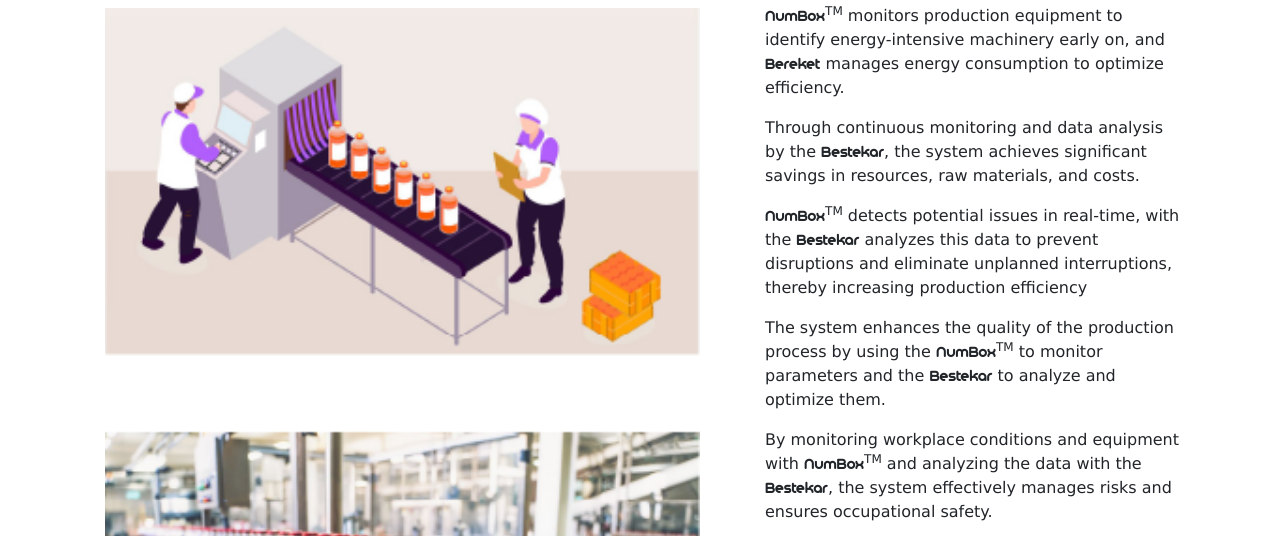
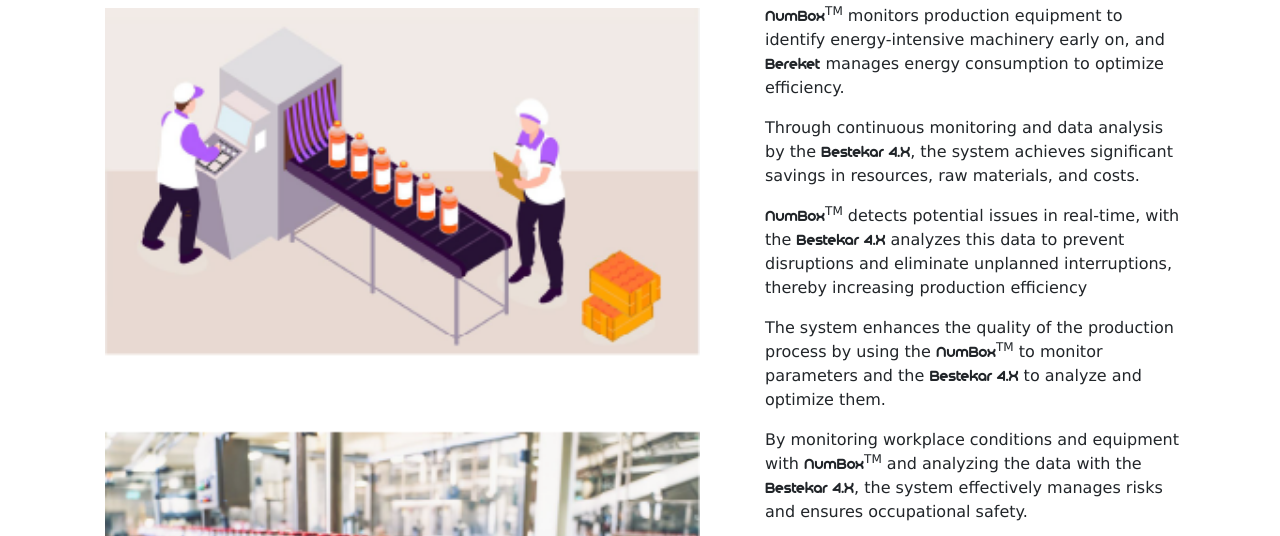
Before and after one commit to codingwithmeow/casestudy2, a plain HTML site: page fandb.html in a window 1280 px wide. Shown: the part 264-800 px from the top of the page. Drawn offline with Linux system fonts and the light colour scheme.

Commit message:
Update fandb.html

```diff
--- a/fandb.html
+++ b/fandb.html
@@ -40,10 +40,10 @@
             <div class="card side-page col-xl-12 col-lg-12 col-md-12">
               <p></p>
               <p><span>NumBox</span><sup>TM</sup> monitors production equipment to identify energy-intensive machinery early on, and <span>Bereket</span> manages energy consumption to optimize efficiency.</p>
-              <p>Through continuous monitoring and data analysis by the <span>Bestekar</span>, the system achieves significant savings in resources, raw materials, and costs.</p>
-              <p><span>NumBox</span><sup>TM</sup> detects potential issues in real-time, with the <span>Bestekar</span> analyzes this data to prevent disruptions and eliminate unplanned interruptions, thereby increasing production efficiency</p>
-              <p>The system enhances the quality of the production process by using the <span>NumBox</span><sup>TM</sup> to monitor parameters and the <span>Bestekar</span> to analyze and optimize them.</p>
-              <p>By monitoring workplace conditions and equipment with <span>NumBox</span><sup>TM</sup> and analyzing the data with the <span>Bestekar</span>, the system effectively manages risks and ensures occupational safety.</p>
+              <p>Through continuous monitoring and data analysis by the <span>Bestekar 4.X</span>, the system achieves significant savings in resources, raw materials, and costs.</p>
+              <p><span>NumBox</span><sup>TM</sup> detects potential issues in real-time, with the <span>Bestekar 4.X</span> analyzes this data to prevent disruptions and eliminate unplanned interruptions, thereby increasing production efficiency</p>
+              <p>The system enhances the quality of the production process by using the <span>NumBox</span><sup>TM</sup> to monitor parameters and the <span>Bestekar 4.X</span> to analyze and optimize them.</p>
+              <p>By monitoring workplace conditions and equipment with <span>NumBox</span><sup>TM</sup> and analyzing the data with the <span>Bestekar 4.X</span>, the system effectively manages risks and ensures occupational safety.</p>
 
             </div>
           </div>
```
